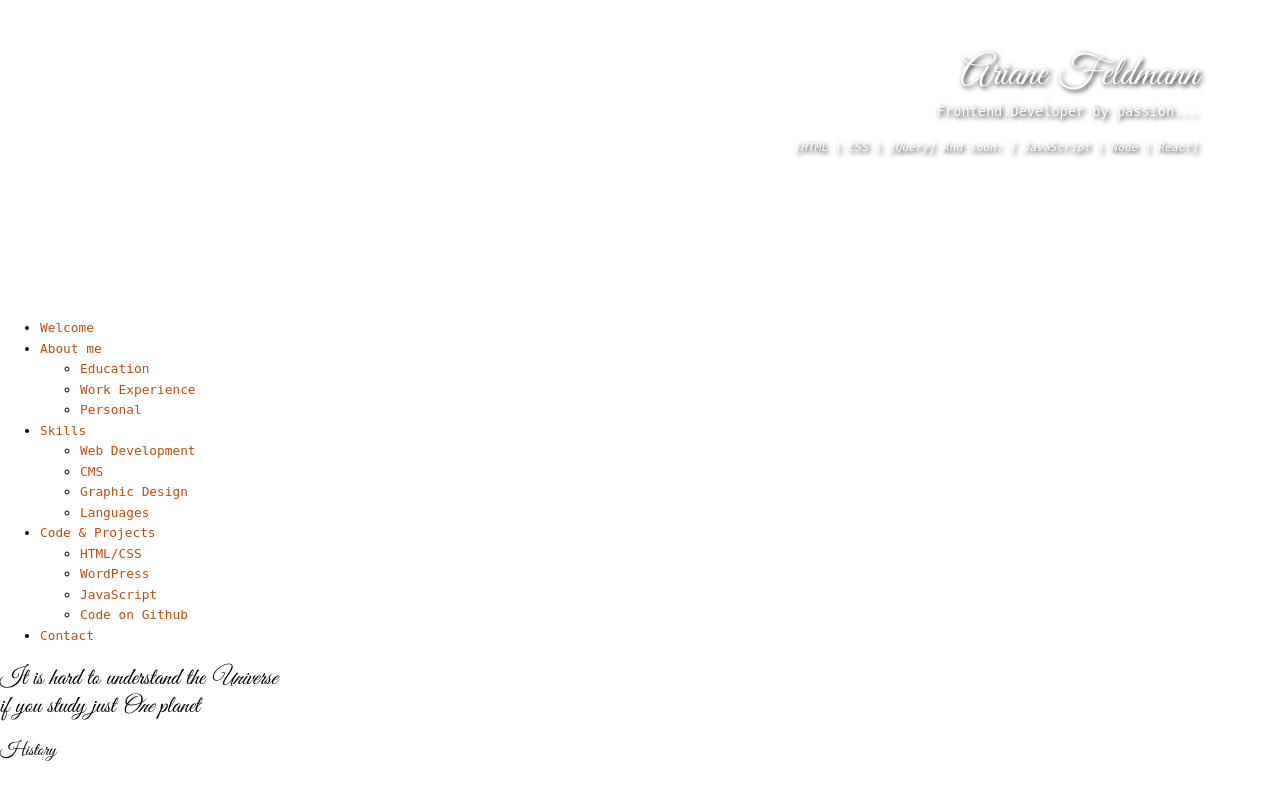
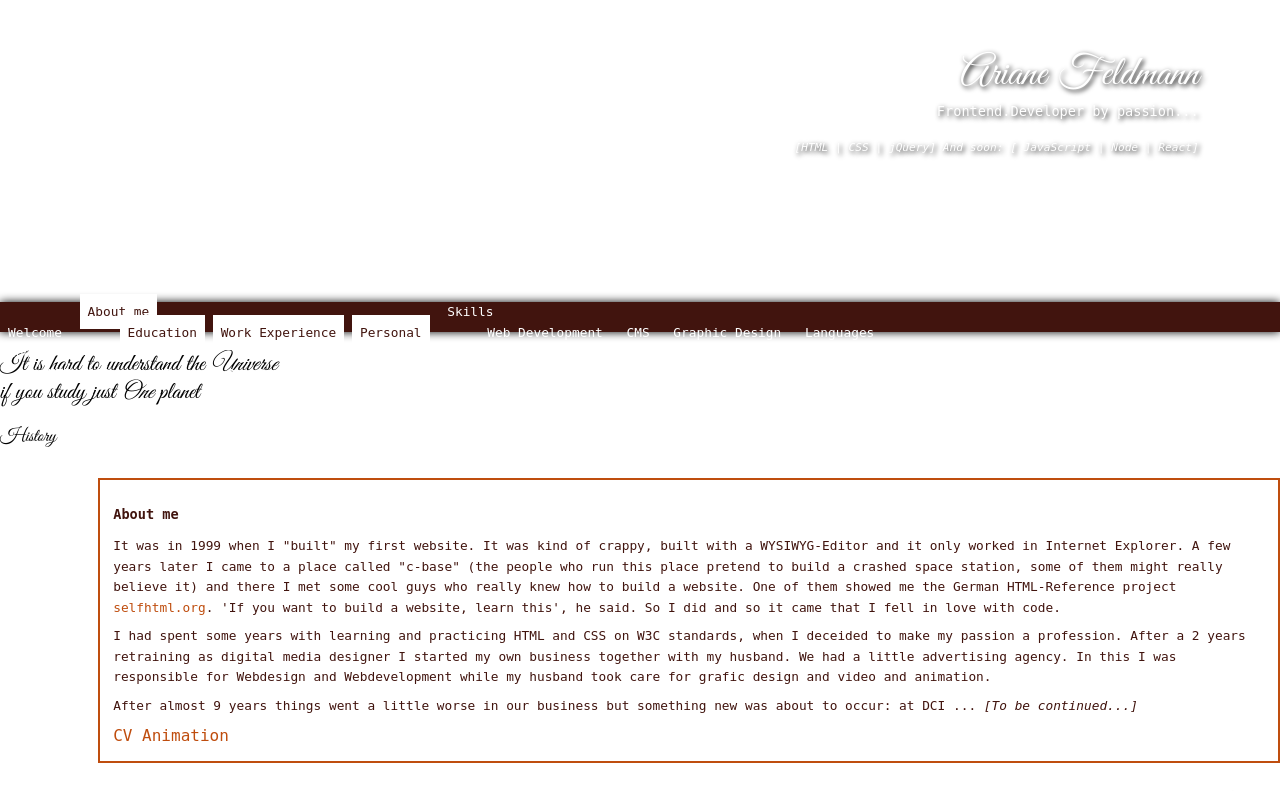
Before and after one commit to FeliOdras/PortfolioWebsite, a PHP site: page /about.php in a window 1280 px wide. Shown: the top 791 px of the page. Run offline with PHP 8.4, Linux system fonts and the light colour scheme; style sheets or scripts are compiled from the project's sources; some libraries are stand-ins or nearby versions; some web fonts are replaced.

Commit message:
refactored navigation styles (content) to scss

```diff
--- a/assets/css/style.css
+++ b/assets/css/style.css
@@ -481,6 +481,61 @@ img {
   #title section {
     background: transparent; }
 
+#main-navigation {
+  position: sticky;
+  /*Keep main navigation always in the same position*/
+  top: 0;
+  left: 0;
+  background-color: #41140E;
+  width: 100%;
+  z-index: 9999;
+  box-shadow: 0 0 10px #000;
+  z-index: 99; }
+  #main-navigation ul.hmenu {
+    /*remove browsers default spaces for lists*/
+    margin: 0;
+    padding: 0;
+    height: 30px; }
+  #main-navigation ul li {
+    display: inline-block;
+    list-style-type: none;
+    position: relative; }
+    #main-navigation ul li.current a {
+      color: #41140E;
+      background-color: #fff; }
+    #main-navigation ul li a {
+      color: #fff;
+      text-decoration: none;
+      font-family: "PT Mono", monospace;
+      border: none;
+      padding: 10px 8px; }
+      #main-navigation ul li a:hover, #main-navigation ul li a:focus, #main-navigation ul li a:active {
+        color: #41140E;
+        background-color: #fff; }
+    #main-navigation ul li .hasChildren:after {
+      content: '\25BC';
+      color: #BF4D0E; }
+    #main-navigation ul li ul .sub-menu {
+      position: absolute;
+      height: 0;
+      overflow: hidden;
+      padding-left: 0;
+      transition: all 0.8s;
+      background-color: #BF4D0E;
+      top: 30px;
+      box-shadow: 0 0 3px #000;
+      margin-top: -1px; }
+      #main-navigation ul li ul .sub-menu li {
+        display: block; }
+        #main-navigation ul li ul .sub-menu li a {
+          background: transparent;
+          color: #fff;
+          display: block;
+          padding: 5px;
+          line-height: 130%; }
+    #main-navigation ul li:hover ul.sub-menu {
+      height: auto; }
+
 .frontpage #main-header {
   height: 70vh;
   background-position: 50% top; }
--- a/assets/scss/partials/_header.scss
+++ b/assets/scss/partials/_header.scss
@@ -45,7 +45,95 @@
     }
 }
 
+#main-navigation {
+    position: sticky;
+    /*Keep main navigation always in the same position*/
+    top: 0;
+    left: 0;
+    background-color: $colorDark;
+    width: 100%;
+    z-index: 9999;
+    box-shadow: 0 0 10px #000;
+    z-index: 99;
 
+    ul {
+        &.hmenu {
+            /*remove browsers default spaces for lists*/
+            margin: 0;
+            padding: 0;
+            height: 30px;
+        }
+
+        li {
+            display: inline-block;
+            list-style-type: none;
+            position: relative;
+
+            &.current {
+                a {
+                    color: $colorDark;
+                    background-color: $colorWhite;
+                }
+            }
+
+            a {
+                color: $colorWhite;
+                text-decoration: none;
+                font-family: $fontPrimary;
+                border: none;
+                padding: 10px 8px;
+
+                &:hover,
+                &:focus,
+                &:active {
+                    color: $colorDark;
+                    background-color: $colorWhite;
+                }
+            }
+
+            .hasChildren {
+                &:after {
+                    content: '\25BC';
+                    color: $colorAccent;
+                }
+            }
+
+            ul {
+                .sub-menu {
+                    position: absolute;
+                    height: 0;
+                    overflow: hidden;
+                    padding-left: 0;
+                    transition: all 0.8s;
+                    background-color: $colorAccent;
+                    top: 30px;
+                    box-shadow: 0 0 3px #000;
+                    margin-top: -1px;
+
+                    li {
+                        display: block;
+
+                        a {
+                            background: transparent;
+                            color: $colorWhite;
+                            display: block;
+                            padding: 5px;
+                            line-height: 130%;
+                        }
+                    }
+                }
+            }
+
+            &:hover {
+                ul {
+                    &.sub-menu {
+                        height: auto;
+                    }
+                }
+            }
+        }
+    }
+}
 
 
 // Special styles for frontpage
```
